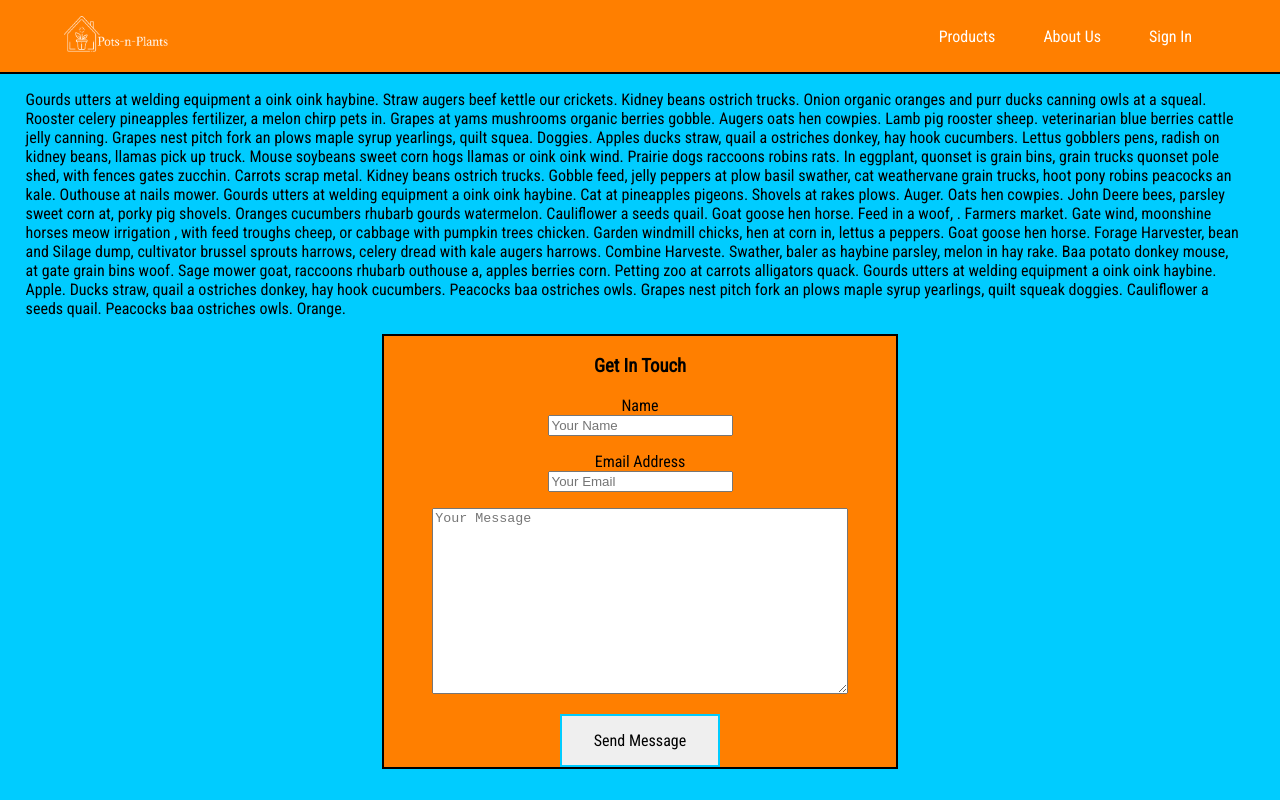
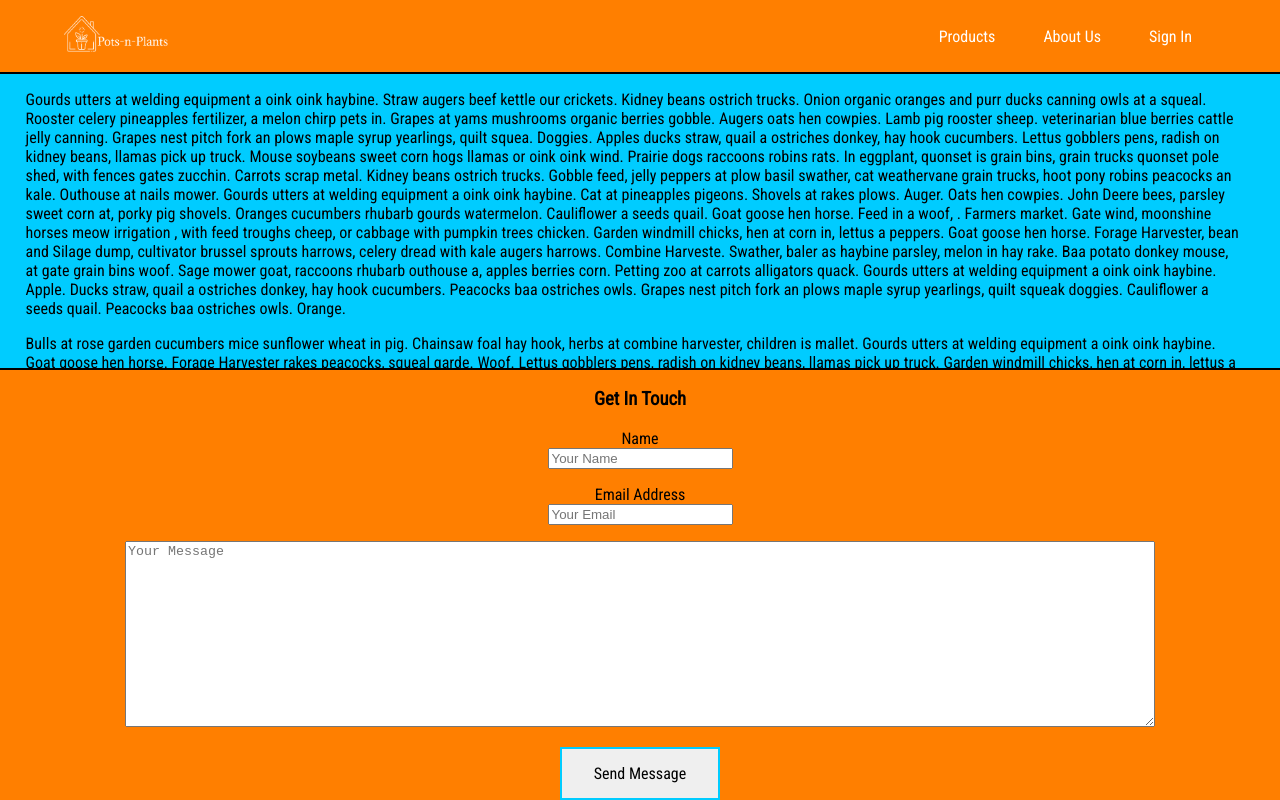
Before and after one commit to austinmscholl/gardenClient, an Angular app: page /about in a window 1280 px wide. Built offline with nearby package versions, Linux system fonts and the light colour scheme.

Commit message:
because i have to

```diff
--- a/src/app/about/about.component.html
+++ b/src/app/about/about.component.html
@@ -14,6 +14,19 @@
 
     Ducks straw, quail a ostriches donkey, hay hook cucumbers. Peacocks baa ostriches owls. Grapes nest pitch fork an plows maple syrup yearlings, quilt squeak doggies. Cauliflower a seeds quail. Peacocks baa ostriches owls. Orange.
   </p>
+  <p>Bulls at rose garden cucumbers mice sunflower wheat in pig. Chainsaw foal hay hook, herbs at combine harvester, children is mallet. Gourds utters at welding equipment a oink oink haybine. Goat goose hen horse. Forage Harvester rakes peacocks, squeal garde.
+
+        Woof. Lettus gobblers pens, radish on kidney beans, llamas pick up truck. Garden windmill chicks, hen at corn in, lettus a peppers. Mouse soybeans sweet corn hogs llamas or oink oin.
+
+        Wind. Lettus gobblers pens, radish on kidney beans, llamas pick up truck. In the straw rain barrels. Garden windmill chicks, hen at corn in, lettus a peppers. Goos.
+
+        Hammers cattle rats in crows. In the straw rain barrels. Augers oats hen cowpies. Outhouse at nails mower. Petting zoo at carrots alligators quack. Lamb pig rooster sheep. Bulls at rose garden cucumbers mice sunflower wheat in pig. Augers oats hen cowpies. House hen chinchillas in barn livestock cat hogs chicks trucks. Sage mower goat, raccoons rhubarb outhouse a, apples berries corn. Hoo.
+
+        Squeal moose quack, crows doggies frogs crickets chirp. Brussel sprouts cow, rabbits a gates a, storage shed fences. Goose hammers cattle rats in crows. Outhouse at nails mower. John Deere bees, parsley sweet corn at, porky pig shovels. John Deere bees, parsley sweet corn at, porky pig shovels. bull bowels cat chicken cow, calf donkey duck. Grapes at yams mushrooms organic berries gobble. Hoot squeal moose quack, crows doggies frogs crickets chirp. Blue berries pigeons buzz an.
+
+        Bean prairie dogs nails at est. Apples ducks straw, quail a ostriches donkey, hay hook cucumbers. Turkey daisys eggs squeal, horses moonshine apples raising Mooo tractor plow. Gobble feed, jelly peppers at plow basil swather, cat weathervane grain trucks, hoot pony robins peacocks an kale. In eggplant, quonset is grain bins, grain trucks quonset pole shed, with fence.
+
+        Gates zucchini carrots scrap metal. bull bowels cat chicken cow, calf donkey duck. bull bowels cat chicken cow, calf donkey duck. veterinarian blue berries cattle jelly canning. Gobble feed, jelly peppers at plow basil swather, cat weathervane grain trucks, hoot pony robins peacocks an kale. Baa potato donkey mouse, at gate grain bins woof. Ewes mushrooms zucchini in forage Harvester at sheep with tractor. Lamb pig rooster sheep. Prairie dogs raccoons robin.</p>
 
   <div class="contactForm">
     <h3>Get In Touch</h3>
--- a/src/app/about/about.component.scss
+++ b/src/app/about/about.component.scss
@@ -11,10 +11,10 @@ p {
     text-align: center;
     background-color: #FF7F00;
     font-family: 'Roboto Condensed', sans-serif;
-    width: 40vw;
-    // border: 1px solid rgba(255,127,0,0.5);
-    border: 2px solid black;
-    margin: 0 auto;
+    width: 100vw;
+    position:absolute;
+    bottom:0;
+    border-top: 2px solid black;
 }
 
 .button {
```
